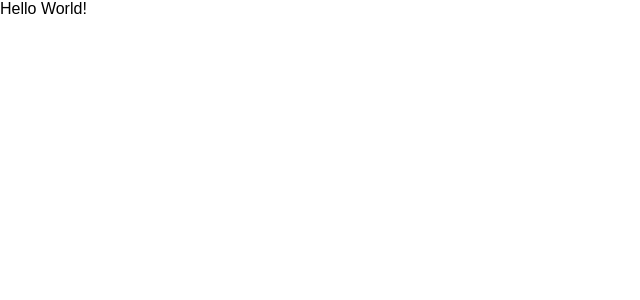
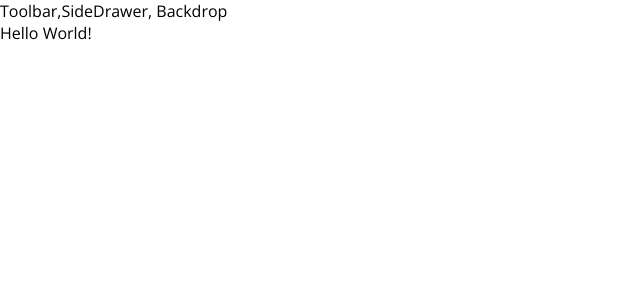
Before and after one commit to KurtTaylan/react-the-complete-guide-incl-redux, a React app in the folder burger-builder/: page / in a window 1280 px wide. Shown: the top 300 px of the page, without its empty margins (0-640 px from the left). Built offline with nearby package versions, Linux system fonts and the light colour scheme.

Commit message:
Burger-builder: Creating Layout Component as roof of application

```diff
--- a/burger-builder/src/App.js
+++ b/burger-builder/src/App.js
@@ -1,10 +1,14 @@
 import React, {Component} from 'react';
+import Layout from "./components/Layout/Layout";
+
 
 class App extends Component {
     render() {
         return (
             <div>
-                Hello World!
+                <Layout>
+                    Hello World!
+                </Layout>
             </div>
         );
     }
--- /dev/null
+++ b/burger-builder/src/components/Layout/Layout.js
@@ -0,0 +1,13 @@
+import React from 'react';
+import Aux from "../../hoc/Aux";
+
+const layout = (props) => (
+    <Aux>
+        <div>Toolbar,SideDrawer, Backdrop</div>
+        <main>
+            {props.children}
+        </main>
+    </Aux>
+);
+
+export default layout;
--- /dev/null
+++ b/burger-builder/src/hoc/Aux.js
@@ -0,0 +1,3 @@
+const aux = (props) => props.children;
+
+export default aux;;
--- a/burger-builder/src/index.css
+++ b/burger-builder/src/index.css
@@ -1,5 +1,5 @@
 body {
   margin: 0;
   padding: 0;
-  font-family: sans-serif;
+  font-family: "Open Sans", sans-serif;
 }
```
